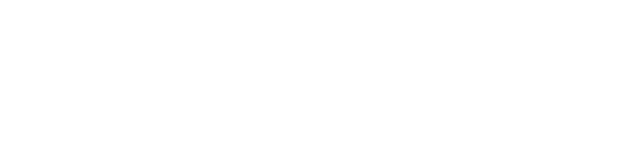
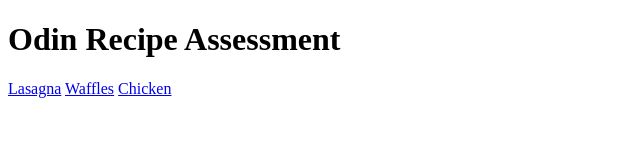
Before and after one commit to Quoxxy/odin-recipes, a plain HTML site: page index.html in a window 1280 px wide. Shown: the whole page, without its empty margins (0-640 px from the left). Drawn offline with Linux system fonts and the light colour scheme.

Commit message:
Version 0.0.1

```diff
--- a/index.html
+++ b/index.html
@@ -6,6 +6,10 @@
     </head>
 
     <body>
-        <h1></h1>
+        <h1>Odin Recipe Assessment</h1>
+        <a href="../odin-recipes/recipes/lasagna.html">Lasagna</a>
+        <a href="../odin-recipes/recipes/waffles.html">Waffles</a>
+        <a href="../odin-recipes/recipes/chicken.html">Chicken</a>
+
     </body>
 </html>
```
